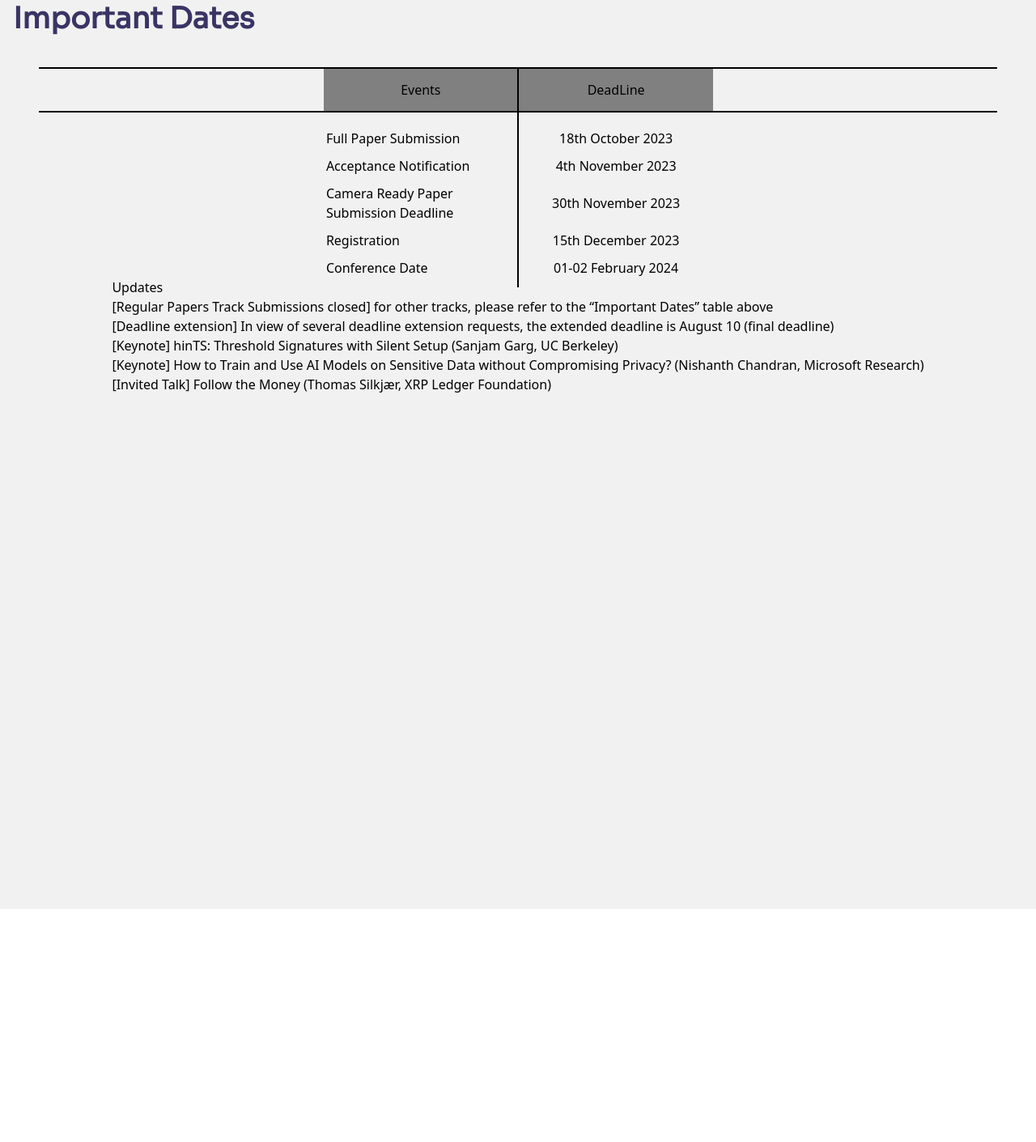
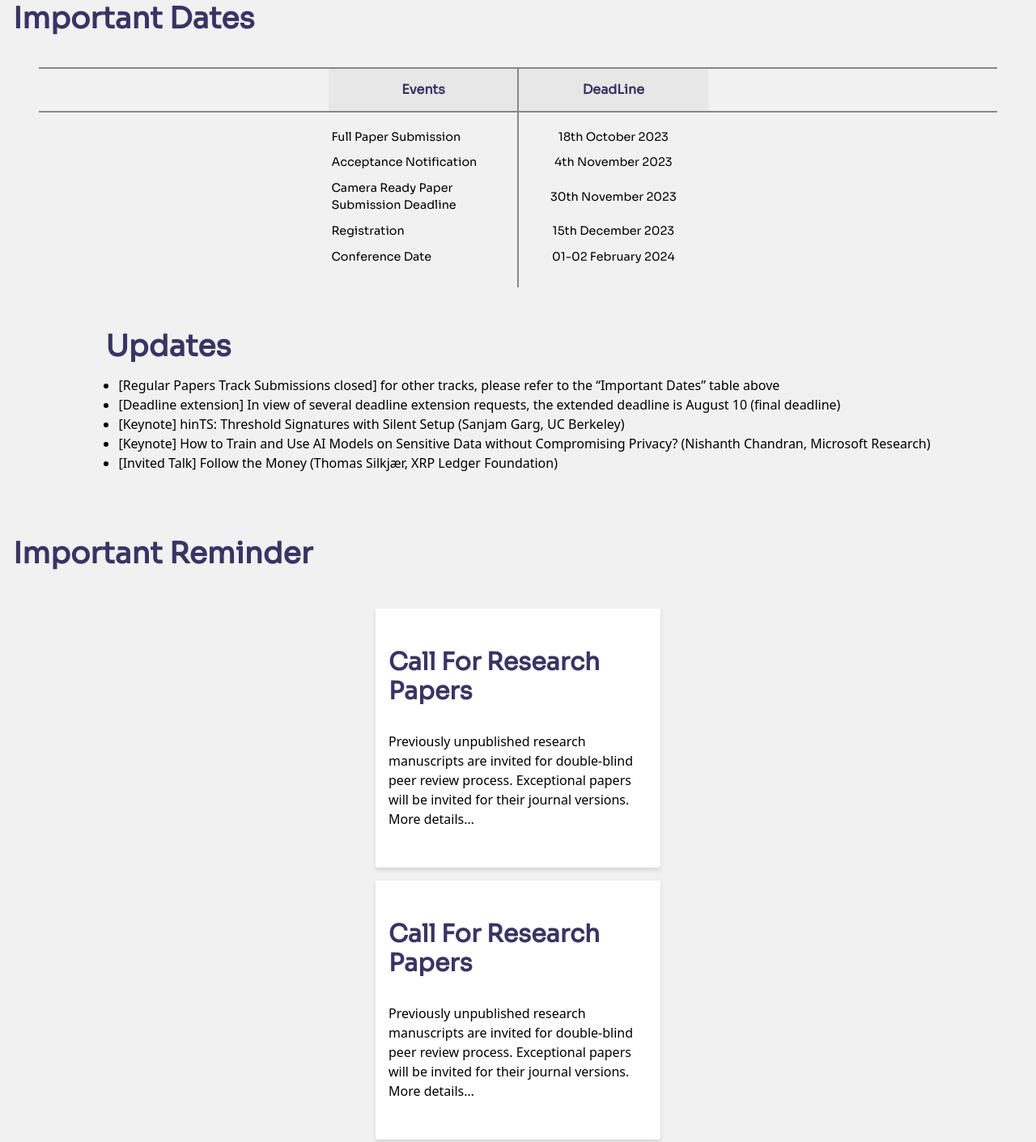
Before and after one commit to love-to-code108/computer-department, a website: page index.html in a window 1280 px wide. Shown: the part 877-2288 px from the top of the page at 81% size. Before the commit the page ends 2000 px from the top, so only its background shows below. Drawn offline with nearby package versions, Linux system fonts and the light colour scheme; a web font is replaced by a local one.

Commit message:
the work for the website on the phone screen is nearly done

```diff
--- a/index.html
+++ b/index.html
@@ -192,34 +192,30 @@
             <div class="gridCells2">15th December 2023</div>
             <div class="gridCells">Conference Date</div>
             <div class="gridCells2">01-02 February 2024</div>
-            <!-- <div class="gridCells">13</div>
-            <div class="gridCells">14</div>
-            <div class="gridCells">15</div>
-            <div class="gridCells">16</div>
-            <div class="gridCells">17</div>
-            <div class="gridCells">18</div>
-            <div class="gridCells">19</div>
-            <div class="gridCells">20</div> -->
+
         </div>
 
 
         <div class="lineBreak"></div>
         <div class="lineBreak"></div>
-        <div class="lineBreak"></div>
+        <!-- <div class="lineBreak"></div> -->
 
 
         <!-- THE UPDATES SECTION -->
         <div>
 
             <div>
-                <p>Updates</p>
+                <p class="font-sora font-black text-4xl text-[#393464] my-4">Updates</p>
             </div>
 
-            <ul>
-                <li>[Regular Papers Track Submissions closed] for other tracks, please refer to the “Important Dates” table above</li>
-                <li>[Deadline extension] In view of several deadline extension requests, the extended deadline is August 10 (final deadline)</li>
+            <ul class="Updates">
+                <li>[Regular Papers Track Submissions closed] for other tracks, please refer to the “Important Dates”
+                    table above</li>
+                <li>[Deadline extension] In view of several deadline extension requests, the extended deadline is August
+                    10 (final deadline)</li>
                 <li>[Keynote] hinTS: Threshold Signatures with Silent Setup (Sanjam Garg, UC Berkeley)</li>
-                <li>[Keynote] How to Train and Use AI Models on Sensitive Data without Compromising Privacy? (Nishanth Chandran, Microsoft Research)</li>
+                <li>[Keynote] How to Train and Use AI Models on Sensitive Data without Compromising Privacy? (Nishanth
+                    Chandran, Microsoft Research)</li>
                 <li>[Invited Talk] Follow the Money (Thomas Silkjær, XRP Ledger Foundation)</li>
 
             </ul>
@@ -248,7 +244,32 @@
 
 
     <!-- THE IMPORTANT REMINDER SECTION -->
-    <div>
+    <div id="ImportantReminderSection">
+        <p class="text-4xl font-sora font-black
+        text-[#393464] mb-12">Important Reminder</p>
+
+        <div class="ImportantRemaindersCards">
+
+
+            <div class="importantReminderCard drop-shadow-md">
+                <p class="font-sora text-3xl my-8 text-[#393464] font-black">Call For Research Papers</p>
+                <p>Previously unpublished research manuscripts are invited for double-blind peer review process. Exceptional papers will be invited for their journal versions. More details…</p>
+            </div>
+
+
+
+            <div class="importantReminderCard drop-shadow-md">
+                <p class="font-sora text-3xl my-8 text-[#393464] font-black">Call For Research Papers</p>
+                <p>Previously unpublished research manuscripts are invited for double-blind peer review process. Exceptional papers will be invited for their journal versions. More details…</p>
+            </div>
+
+
+
+            <div class="importantReminderCard drop-shadow-md">
+                <p class="font-sora text-3xl my-8 text-[#393464] font-black">Call For Research Papers</p>
+                <p>Previously unpublished research manuscripts are invited for double-blind peer review process. Exceptional papers will be invited for their journal versions. More details…</p>
+            </div>
+        </div>
 
     </div>
 
--- a/styles.css
+++ b/styles.css
@@ -18,6 +18,10 @@ font-family: 'Ubuntu', sans-serif; */
 
 
 /* SOME OF THE ROOT ELEMENTS ARE DEFINED BELOW */
+:root{
+
+    --ff--sora:'Sora', sans-serif;
+}
 .font-sora {
     font-family: 'Sora', sans-serif;
 }
@@ -102,7 +106,7 @@ font-family: 'Ubuntu', sans-serif; */
 #ImportantDatesSection{
 
     width: 100%;
-    height: 150svh;
+    /* height: 110svh; */
 
     background-color: #F1F1F1;
 
@@ -120,7 +124,7 @@ font-family: 'Ubuntu', sans-serif; */
 #TableBreakerVertical{
 
     width: 2px;
-    background-color: black;
+    background-color: rgb(137, 137, 137);
     height: 17rem;
 
     position: absolute;
@@ -129,7 +133,7 @@ font-family: 'Ubuntu', sans-serif; */
 
 #TableBreakerHorizontal{
     width: 92.5%;
-    background-color: black;
+    background-color: rgb(137, 137, 137);
     height: 2px;
 
     /* rotate: 90deg; */
@@ -141,7 +145,7 @@ font-family: 'Ubuntu', sans-serif; */
 
 #TableBreakerHorizontal2{
     width: 92.5%;
-    background-color: black;
+    background-color: rgb(137, 137, 137);
     height: 2px;
 
     /* rotate: 90deg; */
@@ -181,6 +185,10 @@ font-family: 'Ubuntu', sans-serif; */
 
     margin-left: 0.2rem;
 
+    font-family: var(--ff--sora);
+
+    font-size: 0.9rem;
+
     /* margin-right: rem; */
     /* border: 2px solid black ; */
 }
@@ -190,6 +198,10 @@ font-family: 'Ubuntu', sans-serif; */
     display: flex;
     justify-content: center;
     align-items: center;
+
+    font-family: var(--ff--sora);
+
+    font-size: 0.9rem;
 }
 
 .gridCellsHeading{
@@ -200,21 +212,33 @@ font-family: 'Ubuntu', sans-serif; */
 
     margin-bottom: 0.6rem;
 
-    background-color: gray;
+    background-color: #E7E7E7;
     padding-top: 1rem;
     padding-bottom: 1rem;
 
+    font-family: var(--ff--sora);
+    font-weight: 700;
+    color: #393464;
 
+
+}
+
+.lineBreak{
+    width: 100%;
+    height: 2rem;
+
+    /* background-color: red; */
 }
 
 
 
 
+/* THE UPDATES SECTION */
+.Updates{
 
-
-/* THE UPDATES SECTION */
-
-
+    list-style-type: disc;
+    padding-left: 1rem;
+}
 
 
 /* THE SLIDING SECTION  */
@@ -223,7 +247,38 @@ font-family: 'Ubuntu', sans-serif; */
 
 
 /* THE IMPORTANT REMINDER SECTION */
+#ImportantReminderSection{
 
+    width: 100%;
+    /* height: 100vh; */
+    background-color: #F1F1F1;
+    /* background-color: red; */
+
+    padding: 4rem 1rem;
+    padding-bottom: 0.6rem;
+}
+
+
+.ImportantRemaindersCards{
+
+    display: flex;
+    flex-direction: column;
+    justify-content: center;
+    align-items: center;
+}
+
+.importantReminderCard{
+
+    width: 22rem;
+    height: 20rem;
+
+    background-color: white;
+
+    margin-bottom: 1rem;
+    border-radius: 0.2rem;
+
+    padding: 1rem;
+}
 
 
 
```
Also changed, not shown: output.css.
